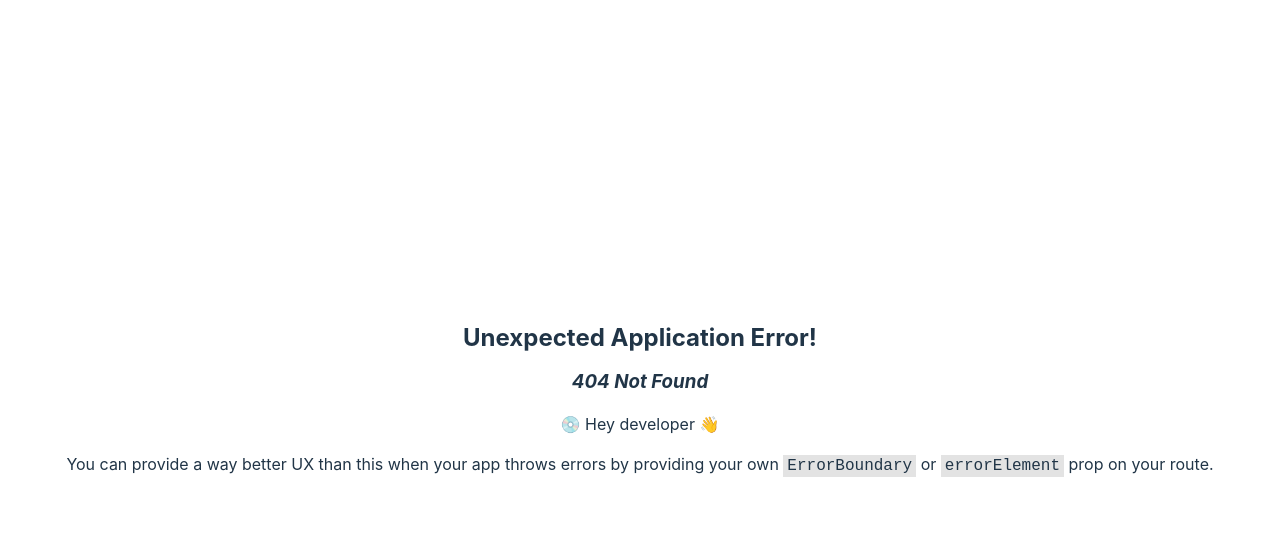
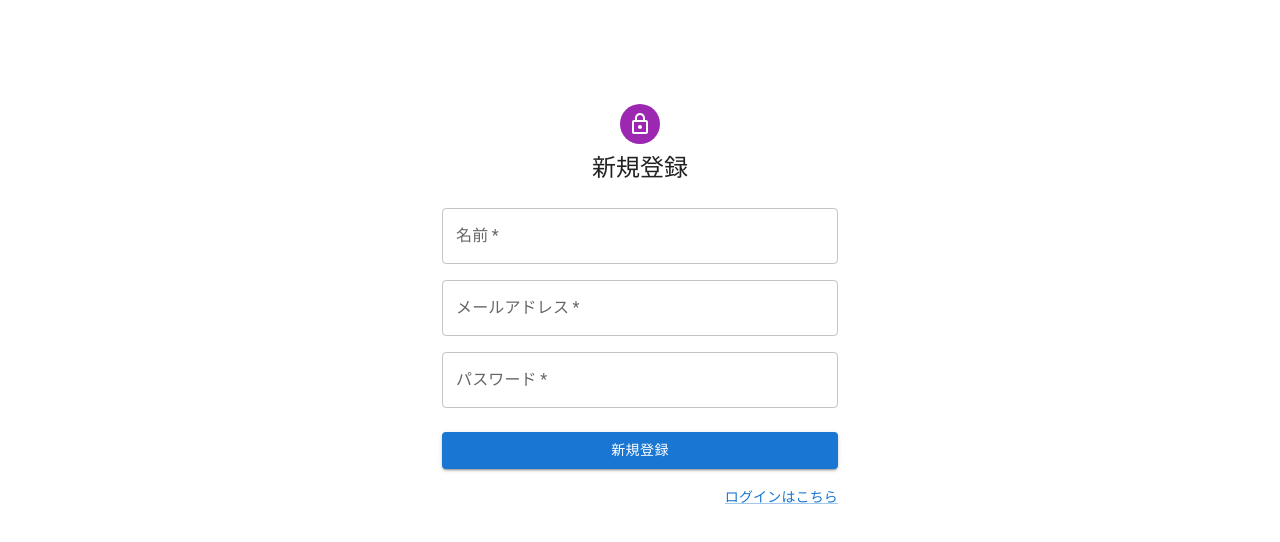
Before and after one commit to i3design-training/2023-yamashita.rintaro-frontend, a React (Vite) app: page /registration in a window 1280 px wide. Before the commit this address had no page. Shown: the top 542 px of the page. Built offline with nearby package versions, Linux system fonts and the light colour scheme.

Commit message:
feat: ユーザー新規登録画面のマークアップ完了

```diff
--- a/package.json
+++ b/package.json
@@ -14,6 +14,7 @@
   "dependencies": {
     "@emotion/react": "^11.11.1",
     "@emotion/styled": "^11.11.0",
+    "@mui/icons-material": "^5.11.16",
     "@mui/material": "^5.13.6",
     "react": "^18.2.0",
     "react-dom": "^18.2.0",
--- a/src/index.css
+++ b/src/index.css
@@ -27,7 +27,6 @@
 body {
   margin: 0;
   display: flex;
-  place-items: center;
   min-width: 320px;
   min-height: 100vh;
 }
--- /dev/null
+++ b/src/pages/Login/Login.tsx
@@ -0,0 +1,90 @@
+import * as React from 'react';
+import Avatar from '@mui/material/Avatar';
+import Button from '@mui/material/Button';
+import CssBaseline from '@mui/material/CssBaseline';
+import TextField from '@mui/material/TextField';
+import FormControlLabel from '@mui/material/FormControlLabel';
+import Checkbox from '@mui/material/Checkbox';
+import Link from '@mui/material/Link';
+import Grid from '@mui/material/Grid';
+import Box from '@mui/material/Box';
+import LockOutlinedIcon from '@mui/icons-material/LockOutlined';
+import Typography from '@mui/material/Typography';
+import Container from '@mui/material/Container';
+import { createTheme, ThemeProvider } from '@mui/material/styles';
+
+// TODO remove, this demo shouldn't need to reset the theme.
+
+const defaultTheme = createTheme();
+
+export default function SignIn() {
+  const handleSubmit = (event: React.FormEvent<HTMLFormElement>) => {
+    event.preventDefault();
+    const data = new FormData(event.currentTarget);
+    console.log({
+      email: data.get('email'),
+      password: data.get('password'),
+    });
+  };
+
+  return (
+    <ThemeProvider theme={defaultTheme}>
+      <Container component="main" maxWidth="xs">
+        <CssBaseline />
+        <Box
+          sx={{
+            marginTop: 8,
+            display: 'flex',
+            flexDirection: 'column',
+            alignItems: 'center',
+          }}
+        >
+          <Avatar sx={{ m: 1, bgcolor: 'secondary.main' }}>
+            <LockOutlinedIcon />
+          </Avatar>
+          <Typography component="h1" variant="h5">
+            ログイン
+          </Typography>
+          <Box
+            component="form"
+            onSubmit={handleSubmit}
+            noValidate
+            sx={{ mt: 1 }}
+          >
+            <TextField
+              margin="normal"
+              required
+              fullWidth
+              id="email"
+              label="Email Address"
+              name="email"
+              autoComplete="email"
+              autoFocus
+            />
+            <TextField
+              margin="normal"
+              required
+              fullWidth
+              name="password"
+              label="Password"
+              type="password"
+              id="password"
+              autoComplete="current-password"
+            />
+            <Button
+              type="submit"
+              fullWidth
+              variant="contained"
+              sx={{ mt: 3, mb: 2 }}
+            >
+              ログイン
+            </Button>
+            <Link href="#" variant="body2">
+              {'新規登録はこちら'}
+            </Link>
+          </Box>
+        </Box>
+      </Container>
+    </ThemeProvider>
+  );
+}
--- /dev/null
+++ b/src/pages/Registration/Registration.tsx
@@ -0,0 +1,106 @@
+import * as React from 'react';
+import Avatar from '@mui/material/Avatar';
+import Button from '@mui/material/Button';
+import CssBaseline from '@mui/material/CssBaseline';
+import TextField from '@mui/material/TextField';
+import FormControlLabel from '@mui/material/FormControlLabel';
+import Checkbox from '@mui/material/Checkbox';
+import Link from '@mui/material/Link';
+import Grid from '@mui/material/Grid';
+import Box from '@mui/material/Box';
+import LockOutlinedIcon from '@mui/icons-material/LockOutlined';
+import Typography from '@mui/material/Typography';
+import Container from '@mui/material/Container';
+import { createTheme, ThemeProvider } from '@mui/material/styles';
+
+// TODO remove, this demo shouldn't need to reset the theme.
+const defaultTheme = createTheme();
+
+export default function Registration() {
+  const handleSubmit = (event: React.FormEvent<HTMLFormElement>) => {
+    event.preventDefault();
+    const data = new FormData(event.currentTarget);
+    console.log({
+      email: data.get('email'),
+      password: data.get('password'),
+    });
+  };
+
+  return (
+    <ThemeProvider theme={defaultTheme}>
+      <Container component="main" maxWidth="xs">
+        <CssBaseline />
+        <Box
+          sx={{
+            marginTop: 8,
+            display: 'flex',
+            flexDirection: 'column',
+            alignItems: 'center',
+          }}
+        >
+          <Avatar sx={{ m: 1, bgcolor: 'secondary.main' }}>
+            <LockOutlinedIcon />
+          </Avatar>
+          <Typography component="h1" variant="h5">
+            新規登録{' '}
+          </Typography>
+          <Box
+            component="form"
+            noValidate
+            onSubmit={handleSubmit}
+            sx={{ mt: 3 }}
+          >
+            <Grid container spacing={2}>
+              <Grid item xs={12}>
+                <TextField
+                  required
+                  fullWidth
+                  id="name"
+                  label="名前"
+                  name="name"
+                  autoComplete="family-name"
+                />
+              </Grid>
+              <Grid item xs={12}>
+                <TextField
+                  required
+                  fullWidth
+                  id="email"
+                  label="メールアドレス"
+                  name="email"
+                  autoComplete="email"
+                />
+              </Grid>
+              <Grid item xs={12}>
+                <TextField
+                  required
+                  fullWidth
+                  name="password"
+                  label="パスワード"
+                  type="password"
+                  id="password"
+                  autoComplete="new-password"
+                />
+              </Grid>
+            </Grid>
+            <Button
+              type="submit"
+              fullWidth
+              variant="contained"
+              sx={{ mt: 3, mb: 2 }}
+            >
+              新規登録{' '}
+            </Button>
+            <Grid container justifyContent="flex-end">
+              <Grid item>
+                <Link href="#" variant="body2">
+                  ログインはこちら
+                </Link>
+              </Grid>
+            </Grid>
+          </Box>
+        </Box>
+      </Container>
+    </ThemeProvider>
+  );
+}
--- a/src/pages/Task/Task.tsx
+++ b/src/pages/Task/Task.tsx
@@ -33,7 +33,7 @@
       <Typography variant="h4" component="h4">
         TODOリスト
       </Typography>
-      ;
+
       <Box sx={{ display: 'flex' }}>
         <Box
           component="form"
```
Also changed, not shown: src/main.tsx (+10 -0 lines), 1 other file (tests, documents, lock files or other folders).
